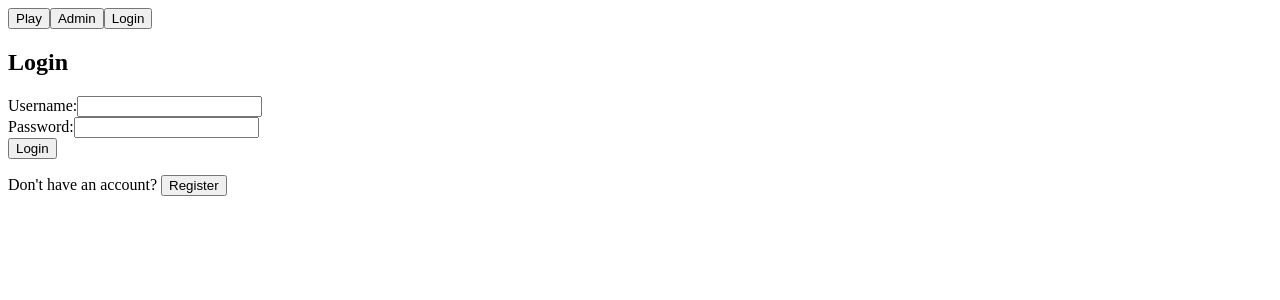
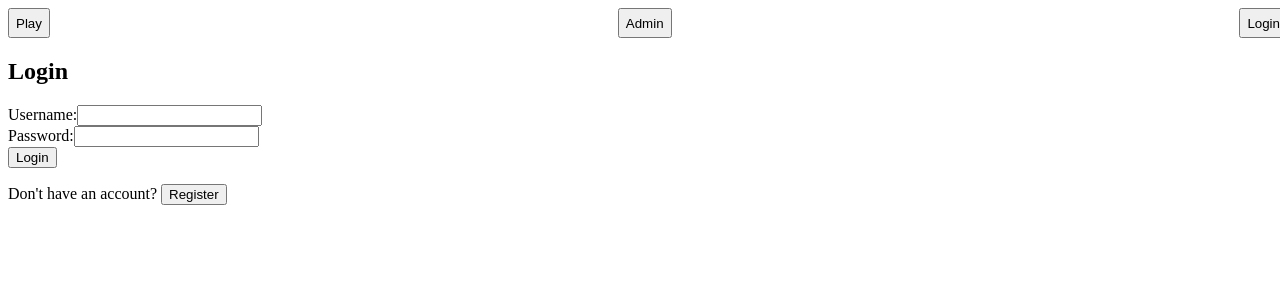
Before and after one commit to ZabWP/project3-gameoflife, a React (Create React App) app: page /project3-gameoflife/login in a window 1280 px wide. Shown: the top 300 px of the page. Built offline with nearby package versions, Linux system fonts and the light colour scheme.

Commit message:
nav styling

```diff
--- /dev/null
+++ b/src/navbar.css
@@ -0,0 +1,15 @@
+.navbar {
+  display: flex;
+  width: 100vw;
+  justify-content: space-between;
+  align-items: center;
+
+  & div {
+    display: flex;
+    align-items: center;
+  }
+
+  & button {
+    height: 30px;
+  }
+}
--- a/src/navbar.jsx
+++ b/src/navbar.jsx
@@ -1,5 +1,6 @@
 import useUserStore from "./Stores/userStore";
 import { useNavigate } from "react-router-dom";
+import "./navbar.css";
 
 const Navbar = () => {
   const username = useUserStore((state) => state.username);
@@ -10,15 +11,24 @@ const Navbar = () => {
     navigate("/project3-gameoflife");
   };
 
+  const handleAdmin = () => {
+    if (username == null) {
+      alert("You must be logged in to access the admin page.");
+    } else {
+      navigate("/project3-gameoflife/admin");
+    }
+  };
+
   return (
     <div className="navbar">
       <button onClick={() => navigate("/project3-gameoflife/")}>Play</button>
 
-      <button onClick={() => navigate("project3-gameoflife/admin")}>
-        Admin
-      </button>
+      <button onClick={() => handleAdmin()}>Admin</button>
       {username ? (
-        <button onClick={() => handleLogout()}>Logout</button>
+        <div>
+          <p>{username}</p>
+          <button onClick={() => handleLogout()}>Logout</button>{" "}
+        </div>
       ) : (
         <button onClick={() => navigate("project3-gameoflife/login")}>
           Login
```
